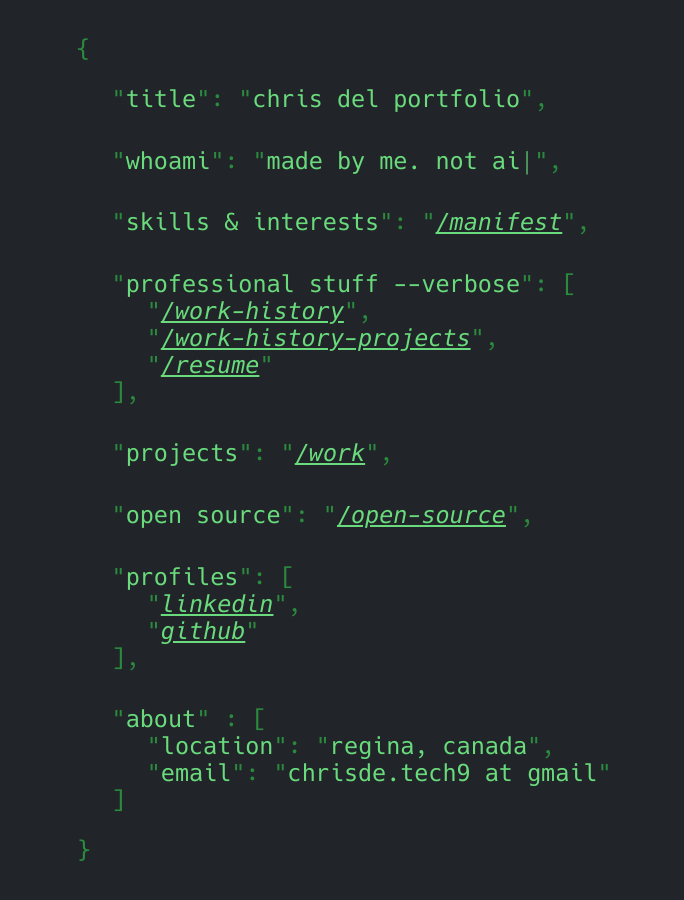
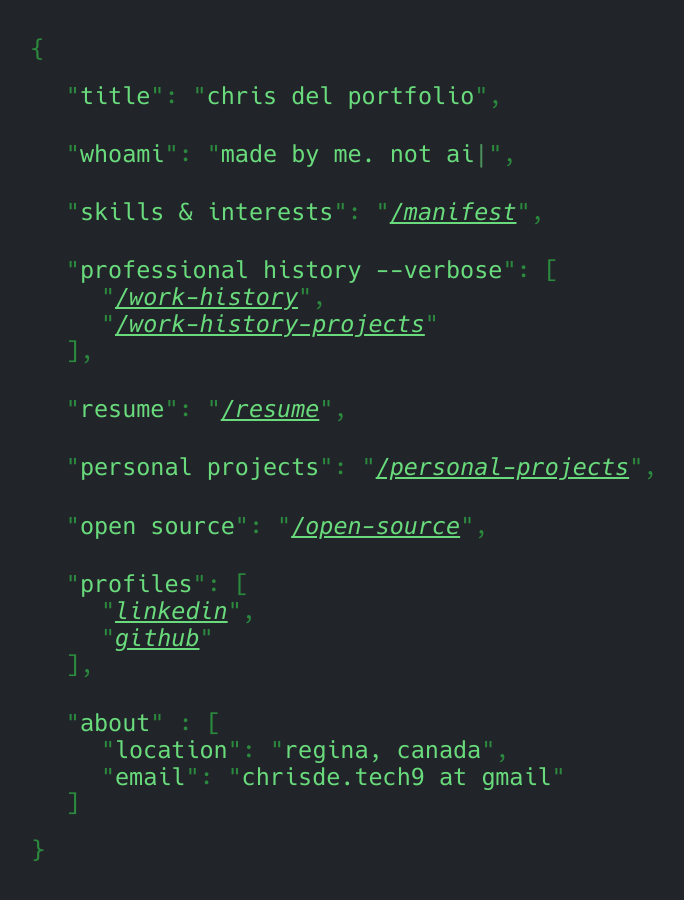
Before and after one commit to chrisdel101/chris-del-portfolio, a Jekyll site: the page built from index.md, in a window 1280 px wide. Shown: the whole page, without its empty margins (296-980 px from the left). Built offline with Jekyll 4.4.1, drawn with Linux system fonts in a browser that asks for light colours; nearby versions of some CDN libraries.

Commit message:
Change link names

```diff
--- a/_data/json.yml
+++ b/_data/json.yml
@@ -10,17 +10,18 @@
 - key: skills & interests
   value: /manifest
   url: /manifest
-- key: professional stuff --verbose
+- key: professional history --verbose
   value:
       - value: /work-history
         url: /work-history
       - value: /work-history-projects
         url: /work-history-projects
-      - value: /resume
-        url: /resume.pdf
-- key: projects
-  value: /work
-  url: /work
+- key: resume
+  value: /resume
+  url: /resume
+- key: personal projects
+  value: /personal-projects
+  url: /personal-projects
 - key: open source
   value: /open-source
   url: /open-source
```
Also changed, not shown: personal-projects.md (renamed from work.md, +2 -2 lines).
